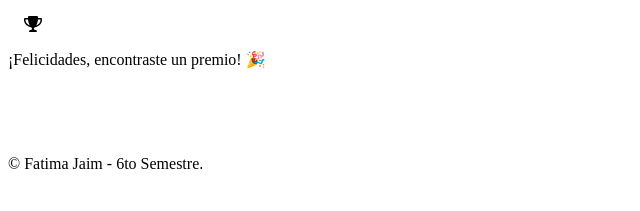
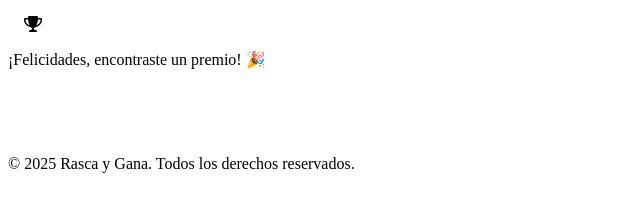
Before and after one commit to FatimaMrtz/Rasca-y-Gana, a plain HTML site: page index.html in a window 1280 px wide. Shown: the part 3778-3989 px from the top of the page, without its empty margins (0-640 px from the left). Drawn offline with Linux system fonts and the light colour scheme.

Commit message:
Update index.html

```diff
--- a/index.html
+++ b/index.html
@@ -216,7 +216,7 @@
   </div>
 
   <footer>
-    <p>&copy; Fatima Jaim - 6to Semestre.</p>
+    <p>&copy; 2025 Rasca y Gana. Todos los derechos reservados.</p>
   </footer>
 
   <script>
```
